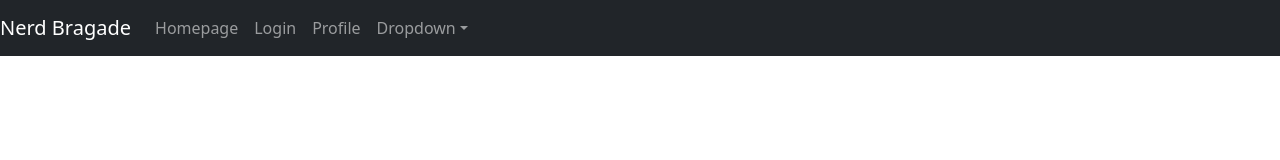
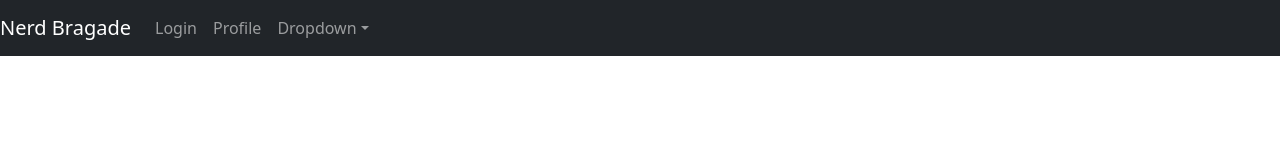
Before and after one commit to SaraM09/Nerd-Brigade, a React (Vite) app: page /technician in a window 1280 px wide. Shown: the top 160 px of the page. Built offline with nearby package versions, Linux system fonts and the light colour scheme; no server answers.

Commit message:
took out homepage

```diff
--- a/src/Components/navbar/NavbarDropdown.jsx
+++ b/src/Components/navbar/NavbarDropdown.jsx
@@ -9,7 +9,7 @@ const NavbarDropdown = () => {
         <Navbar.Toggle aria-controls="responsive-navbar-nav" />
         <Navbar.Collapse id="responsive-navbar-nav">
           <Nav className="mr-auto">
-            <Nav.Link as={Link} to="/Homepage">Homepage</Nav.Link>
+            {/* <Nav.Link as={Link} to="/Homepage">Homepage</Nav.Link> */}
             <Nav.Link as={Link} to="/login">Login</Nav.Link>
             <Nav.Link as={Link} to="/profile">Profile</Nav.Link>
           <NavDropdown title="Dropdown" id="collasible-nav-dropdown">
```
